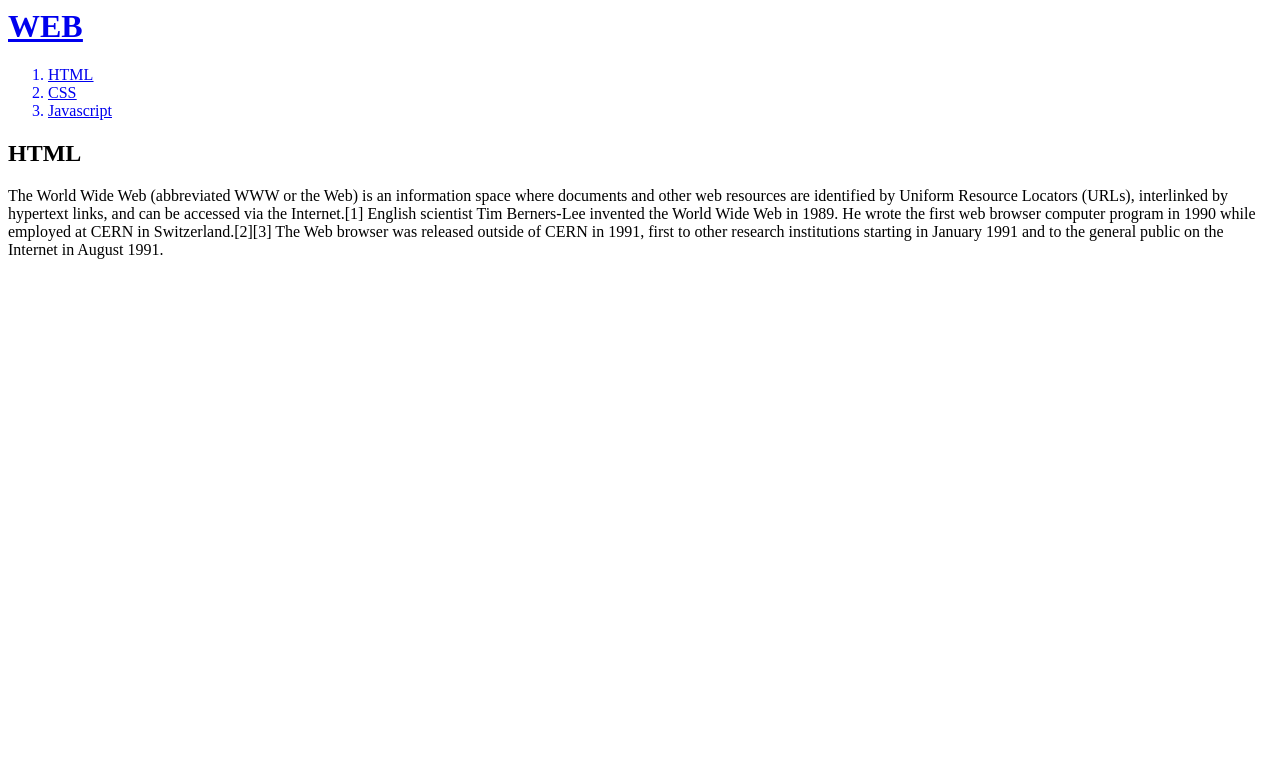
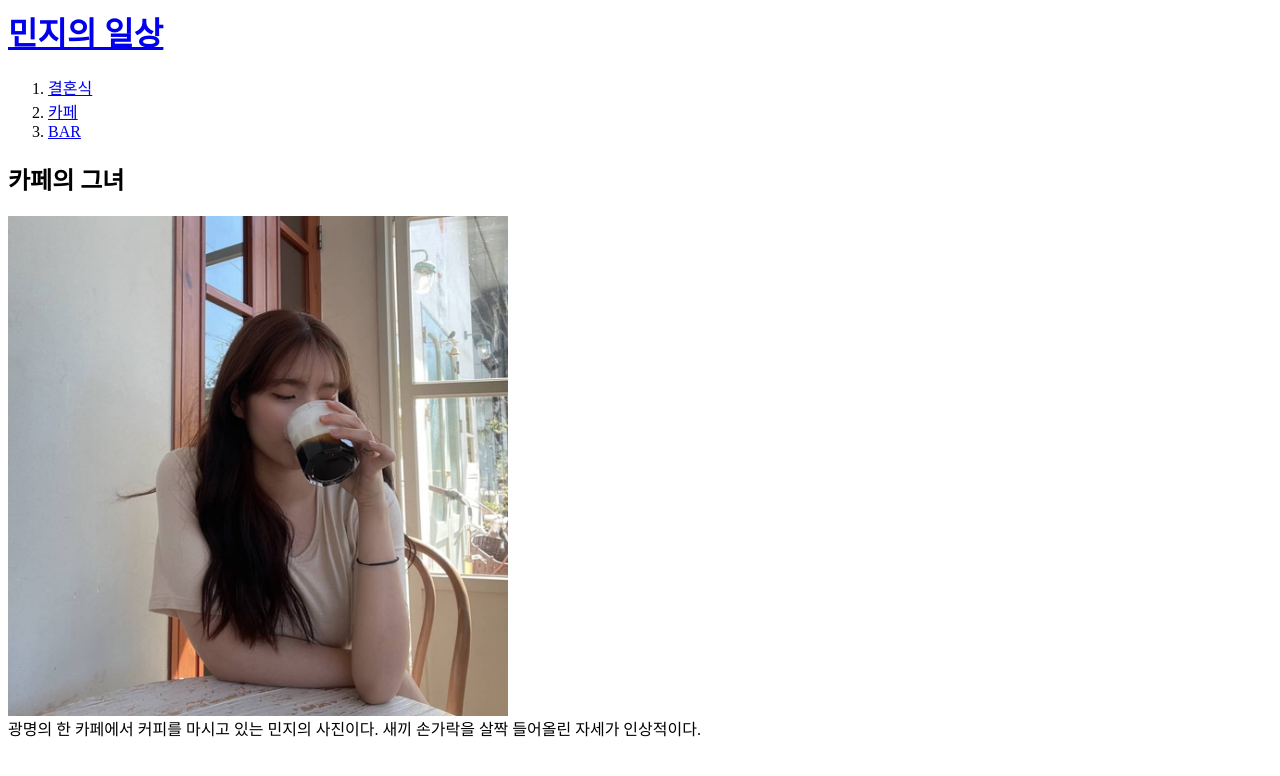
Before and after one commit to Jxxunnn/jxxunnn, a plain HTML site: page 1.html in a window 1280 px wide. Drawn offline with Linux system fonts and the light colour scheme.

Commit message:
Add files via upload

```diff
--- a/1.html
+++ b/1.html
@@ -1,18 +1,19 @@
 <!docutype html>
 <html>
 <head>
-    <title>WEB1-Welcome</title>
+    <title>카페의 그녀</title>
     <meta charset="utf-8">
 </head>
 <body>
-<h1 style="color:Blue;"><a href="index.html" title="index.html"><u>WEB</u></a></h1>
-<ol style="color:Blue;">
-  <li><a href="1.html" title="1.html"><u>HTML</u></a></li>
-  <li><a href="2.html" title="1.html"><u>CSS</u></a></li>
-  <li><a href="3.html" title="1.html"><u>Javascript</u></a></li>
+<h1><a href="index.html" title="민지"><u>민지의 일상</u></a></h1>
+<ol>
+  <li><a href="1.html" title="결혼식"><u>결혼식</u></a></li>
+  <li><a href="2.html" title="카페"><u>카페</u></a></li>
+  <li><a href="3.html" title="BAR"><u>BAR</u></a></li>
 </ol>
-<h2>HTML</h2>
- <p>The World Wide Web (abbreviated WWW or the Web) is an information space where documents and other web resources are identified by Uniform Resource Locators (URLs), interlinked by hypertext links, and can be accessed via the Internet.[1] English scientist Tim Berners-Lee invented the World Wide Web in 1989. He wrote the first web browser computer program in 1990 while employed at CERN in Switzerland.[2][3] The Web browser was released outside of CERN in 1991, first to other research institutions starting in January 1991 and to the general public on the Internet in August 1991.
+<h2>카페의 그녀</h2>
+ <p><img src="kakao1.jpg" width="500" height="500"><br>
+   광명의 한 카페에서 커피를 마시고 있는 민지의 사진이다. 새끼 손가락을 살짝 들어올린 자세가 인상적이다.
  </p>
 </body>
 </html>
```
Also changed, not shown: 2.html (+9 -8 lines), 3.html (+9 -8 lines), index.html (+9 -8 lines), kakao1.jpg (added), kakao2.jpg (added), kakao4.jpg (added), naroo.jpg (added).
